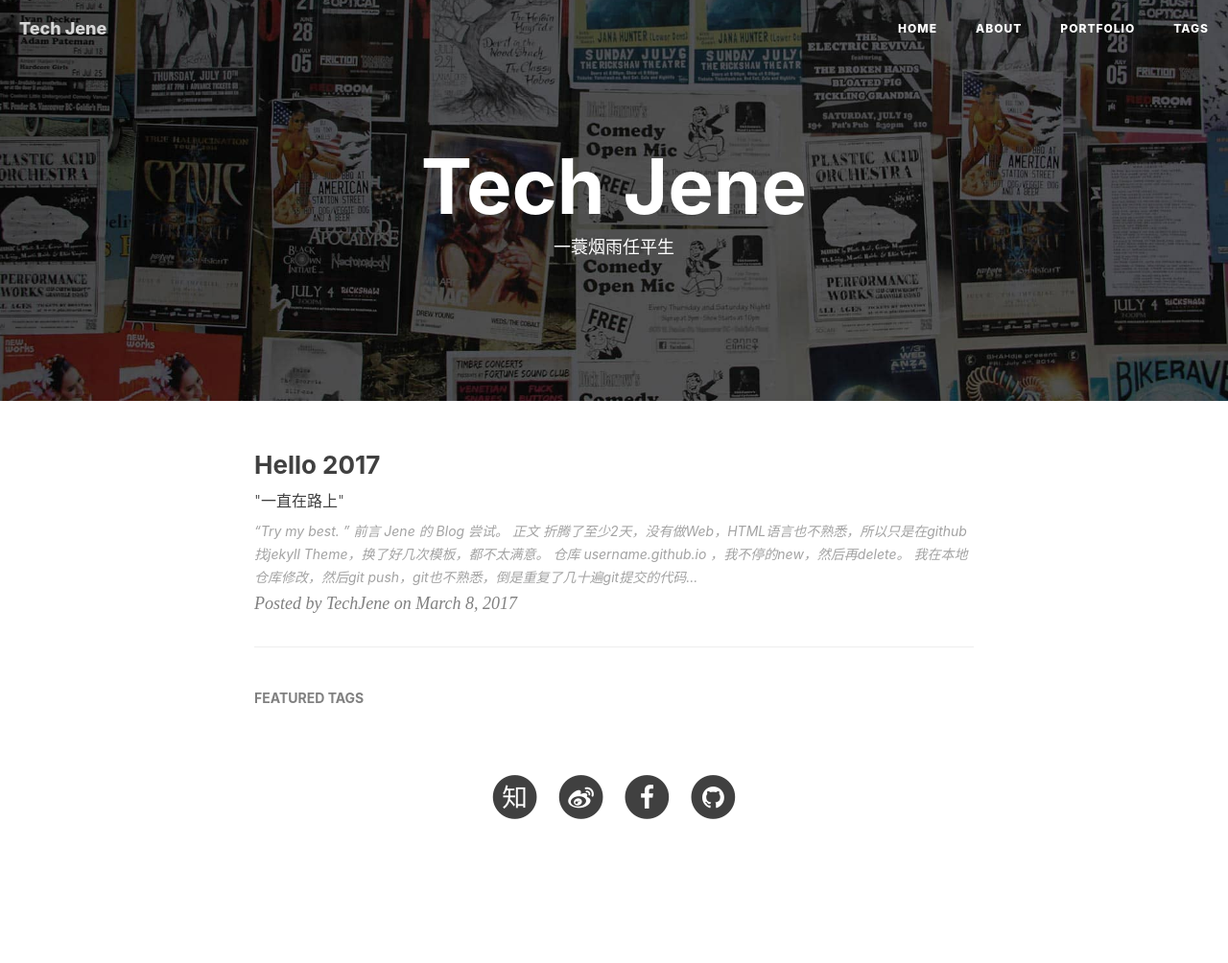
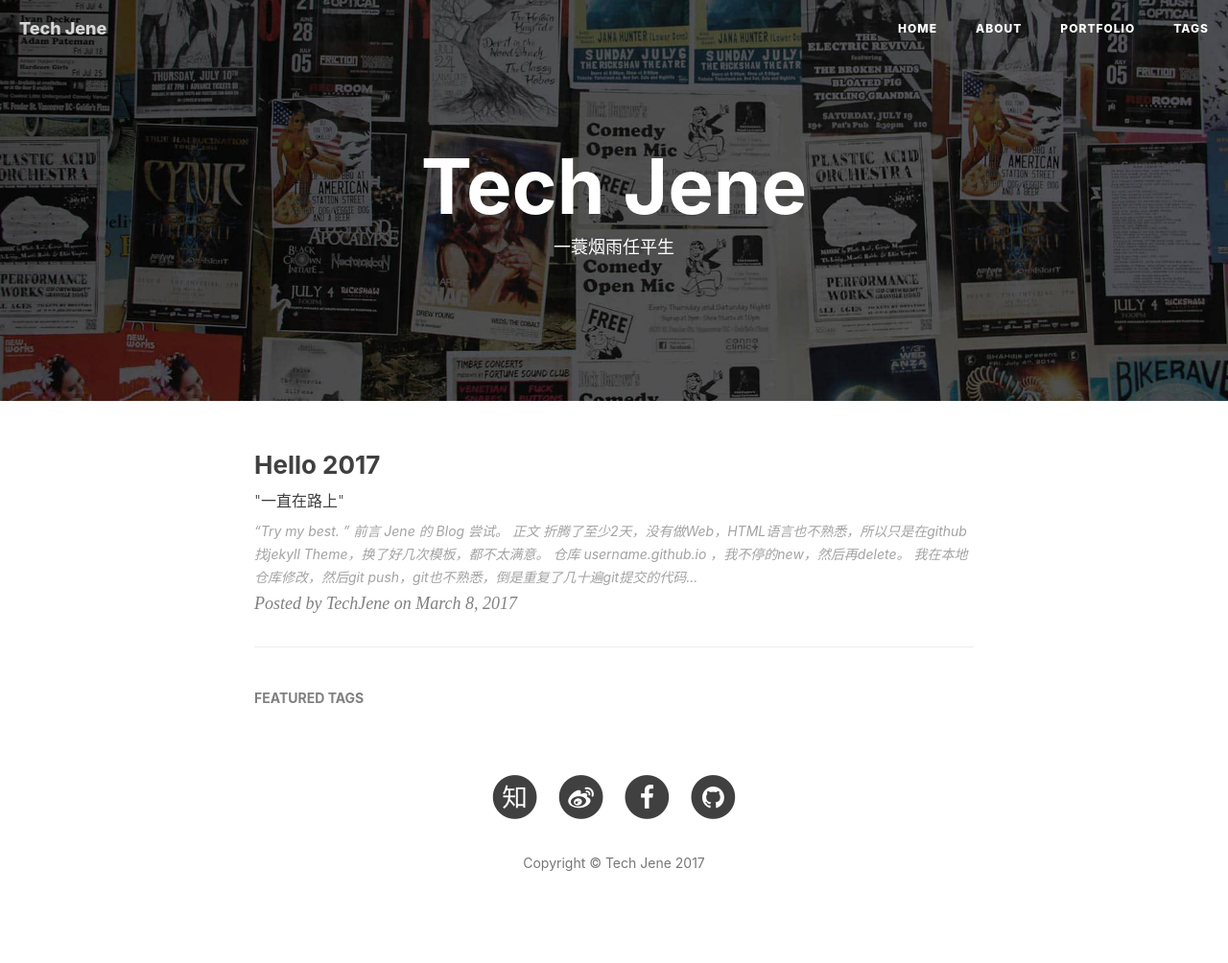
Before and after one commit to TechJene/TechJene.github.io, a Jekyll site: the page built from index.html, in a window 1280 px wide. Shown: the whole page at 96% size. Built offline with Jekyll 4.4.1, drawn with Linux system fonts in a browser that asks for light colours; nearby versions of some CDN libraries; the list of posts is cut into pages by our own code; comment, search, counter and statistics services are not loaded; before the commit the page ends 950 px from its top, so only the background shows below that.

Commit message:
delete some codes

```diff
--- a/_includes/footer.html
+++ b/_includes/footer.html
@@ -79,16 +79,9 @@
                     </li>
                     {% endif %}
                 </ul>
-                <!-- <p class="copyright text-muted">
+                <p class="copyright text-muted">
                     Copyright &copy; {{ site.title }} {{ site.time | date: '%Y' }}
-                    <br>
-                    Theme by <a href="http://huangxuan.me">Hux</a> |
-                    <iframe
-                        style="margin-left: 2px; margin-bottom:-5px;"
-                        frameborder="0" scrolling="0" width="100px" height="20px"
-                        src="https://ghbtns.com/github-btn.html?user=huxpro&repo=huxpro.github.io&type=star&count=true" >
-                    </iframe>
-                </p> -->
+                </p>
             </div>
         </div>
     </div>
```
